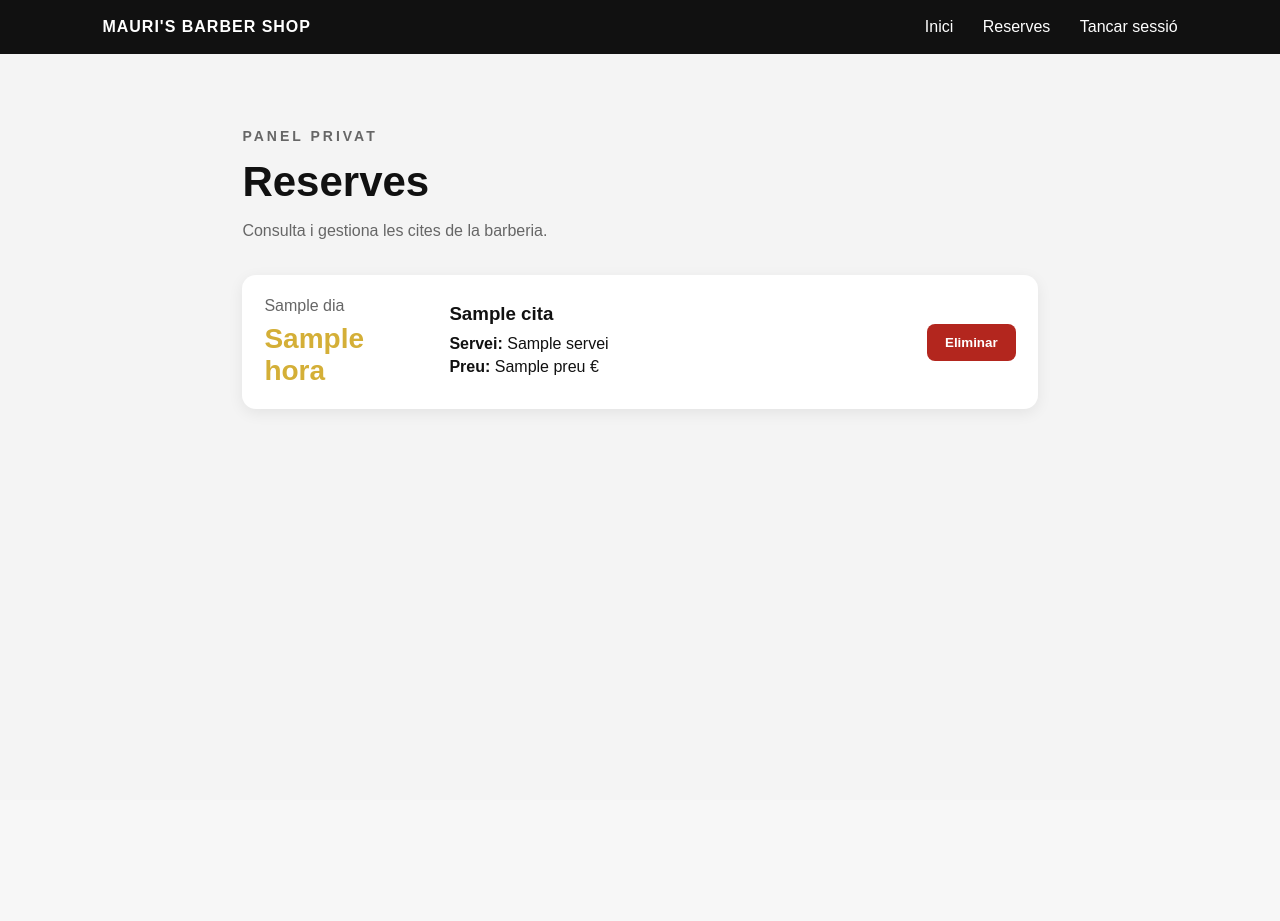
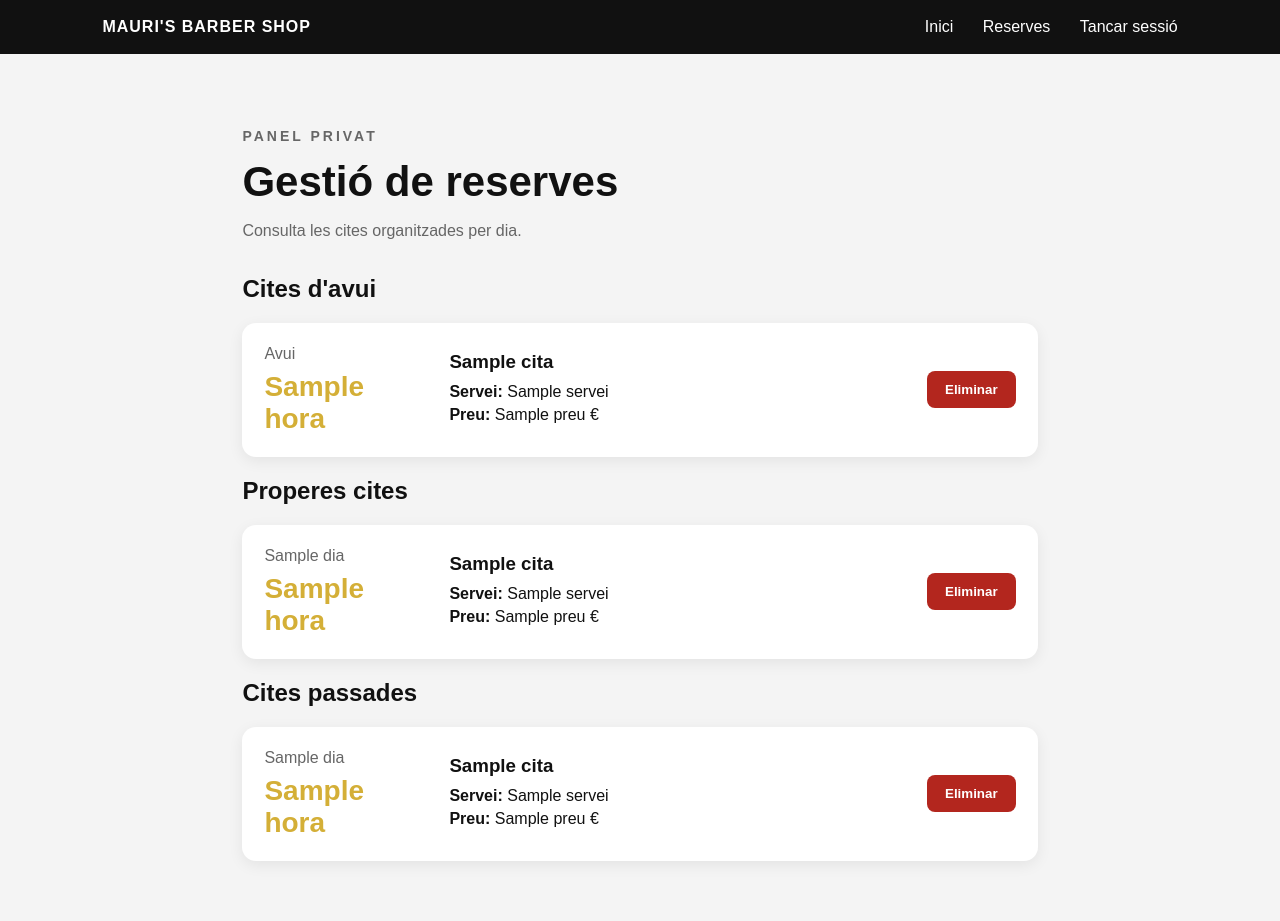
Before and after one commit to Maauriii17/mauris-barber-shop, a Flask app: template templates/panelbarber.html in a window 1280 px wide. Before the commit the page ends 412 px from the top, so only its background shows below. Run offline with Flask 3, Linux system fonts and the light colour scheme; the template is opened without the code that fills it: most values are stand-ins (such as "Sample title", 1, 10 or a date in 2020).

Commit message:
Refactor panel barber HTML for better reservation display
Updated the panel barber HTML template to improve the structure and display of reservations, including sections for today's, future, and past appointments.

```diff
--- a/templates/panelbarber.html
+++ b/templates/panelbarber.html
@@ -25,32 +25,28 @@
 
     <div class="panel-header">
         <p class="petit-titol">PANEL PRIVAT</p>
-        <h1>Reserves</h1>
-        <p>Consulta i gestiona les cites de la barberia.</p>
+        <h1>Gestió de reserves</h1>
+        <p>Consulta les cites organitzades per dia.</p>
     </div>
 
-    {% if cites|length == 0 %}
+    {% if cites_avui|length > 0 %}
 
-        <div class="sense-reserves">
-            <h2>No tens reserves encara</h2>
-            <p>Les noves cites apareixeran aquí automàticament.</p>
-        </div>
+        <div class="bloc-reserves">
 
-    {% else %}
+            <h2 class="titol-grup">
+                Cites d'avui
+            </h2>
 
-        <div class="reserves-list">
+            {% for cita in cites_avui %}
 
-            {% for cita in cites %}
-
-                <div class="reserva-barber">
+                <div class="reserva-barber reserva-avui">
 
                     <div class="reserva-data">
-                        <span class="data-reserva">{{ cita.dia }}</span>
+                        <span class="data-reserva">Avui</span>
                         <span class="hora-reserva">{{ cita.hora }}</span>
                     </div>
 
                     <div class="reserva-detalls">
-
                         <h3>{{ cita.nom }}</h3>
 
                         <p>
@@ -62,10 +58,9 @@
                             <strong>Preu:</strong>
                             {{ cita.preu }} €
                         </p>
-
                     </div>
 
-                    <form method="POST" action="/eliminar/{{ loop.index0 }}">
+                    <form method="POST" action="/eliminar/{{ cita.index }}">
                         <button type="submit" class="boto-eliminar">
                             Eliminar
                         </button>
@@ -79,6 +74,108 @@
 
     {% endif %}
 
+
+    {% if cites_futures|length > 0 %}
+
+        <div class="bloc-reserves">
+
+            <h2 class="titol-grup">
+                Properes cites
+            </h2>
+
+            {% for cita in cites_futures %}
+
+                <div class="reserva-barber">
+
+                    <div class="reserva-data">
+                        <span class="data-reserva">{{ cita.dia }}</span>
+                        <span class="hora-reserva">{{ cita.hora }}</span>
+                    </div>
+
+                    <div class="reserva-detalls">
+                        <h3>{{ cita.nom }}</h3>
+
+                        <p>
+                            <strong>Servei:</strong>
+                            {{ cita.servei }}
+                        </p>
+
+                        <p>
+                            <strong>Preu:</strong>
+                            {{ cita.preu }} €
+                        </p>
+                    </div>
+
+                    <form method="POST" action="/eliminar/{{ cita.index }}">
+                        <button type="submit" class="boto-eliminar">
+                            Eliminar
+                        </button>
+                    </form>
+
+                </div>
+
+            {% endfor %}
+
+        </div>
+
+    {% endif %}
+
+
+    {% if cites_passades|length > 0 %}
+
+        <div class="bloc-reserves">
+
+            <h2 class="titol-grup">
+                Cites passades
+            </h2>
+
+            {% for cita in cites_passades %}
+
+                <div class="reserva-barber reserva-passada">
+
+                    <div class="reserva-data">
+                        <span class="data-reserva">{{ cita.dia }}</span>
+                        <span class="hora-reserva">{{ cita.hora }}</span>
+                    </div>
+
+                    <div class="reserva-detalls">
+                        <h3>{{ cita.nom }}</h3>
+
+                        <p>
+                            <strong>Servei:</strong>
+                            {{ cita.servei }}
+                        </p>
+
+                        <p>
+                            <strong>Preu:</strong>
+                            {{ cita.preu }} €
+                        </p>
+                    </div>
+
+                    <form method="POST" action="/eliminar/{{ cita.index }}">
+                        <button type="submit" class="boto-eliminar">
+                            Eliminar
+                        </button>
+                    </form>
+
+                </div>
+
+            {% endfor %}
+
+        </div>
+
+    {% endif %}
+
+
+    {% if cites_avui|length == 0 and cites_futures|length == 0 and cites_passades|length == 0 %}
+
+        <div class="sense-reserves">
+            <h2>No tens reserves encara</h2>
+            <p>Les noves cites apareixeran aquí automàticament.</p>
+        </div>
+
+    {% endif %}
+
 </section>
 
 </body>
```
